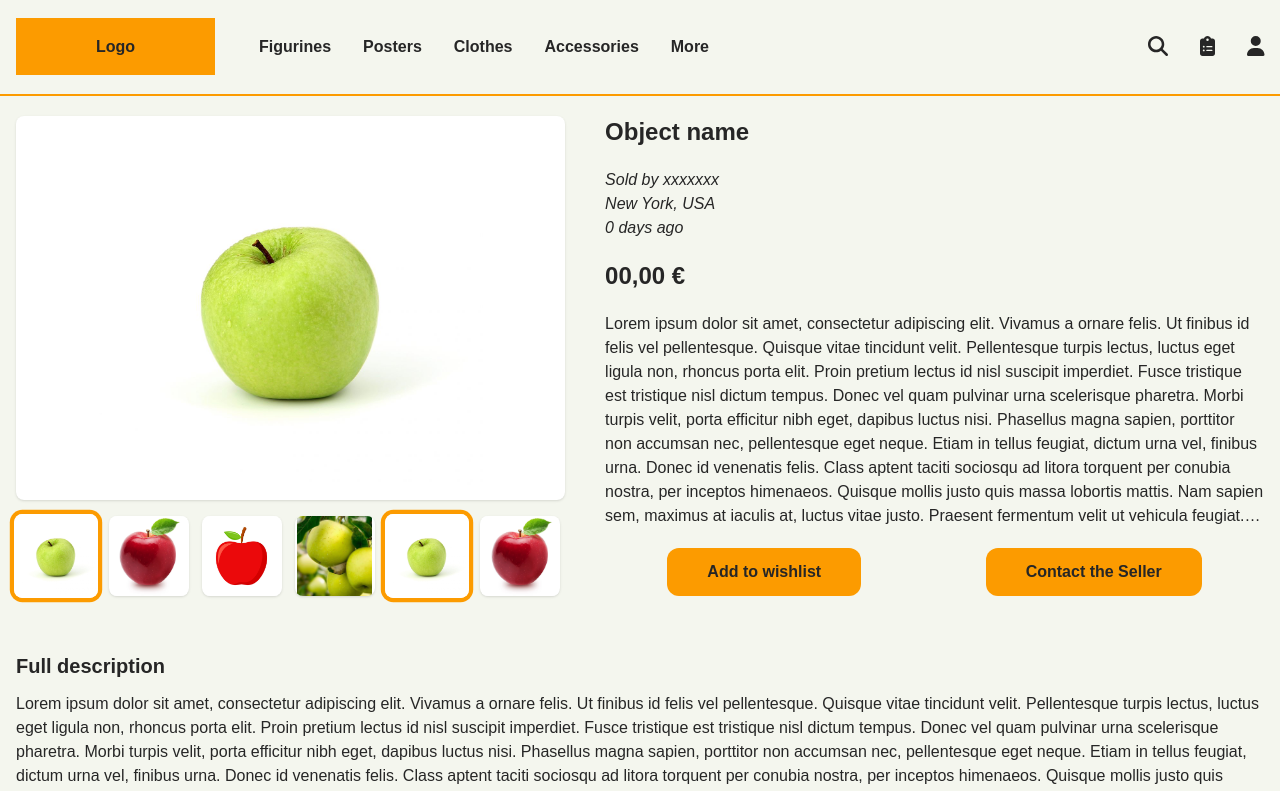
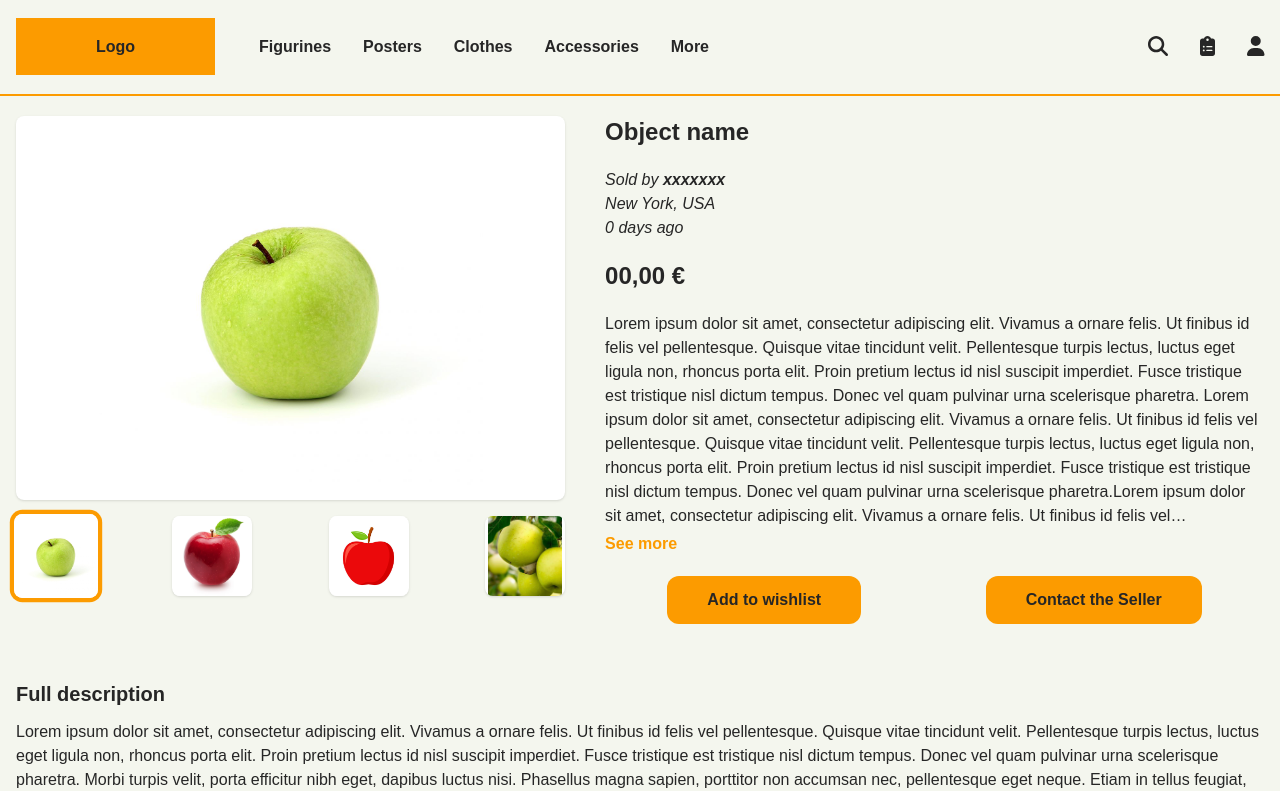
Before and after one commit to David-SDA/otaku-bazaar, a React (Create React App) app: page /announces/2 in a window 1280 px wide. Shown: the top 791 px of the page. Built offline with nearby package versions, Linux system fonts and the light colour scheme; data requests are answered from the project's data file.

Commit message:
Ajustements de la page d'un produit

```diff
--- a/src/components/pages/Announce.jsx
+++ b/src/components/pages/Announce.jsx
@@ -1,9 +1,15 @@
-import React, { useRef, useState } from 'react';
-//import { useParams } from 'react-router-dom';
+import React, { useEffect, useRef, useState } from 'react';
+import { faCaretRight, faCaretLeft } from '@fortawesome/free-solid-svg-icons';
+import { FontAwesomeIcon } from '@fortawesome/react-fontawesome';
+import { Link } from 'react-router-dom';
+import { useParams } from 'react-router-dom';
 
 export default function Announce(){
-    //const { id } = useParams();
-    // Faire la vérification de l'id
+    const { id } = useParams();
+
+    if(isNaN(id) || id <= 0){
+        throw new Error();
+    }
 
     const contactRef = useRef();
 
@@ -12,33 +18,57 @@ export default function Announce(){
         '/assets/images/pomme2.jpg',
         '/assets/images/pomme3.jpg',
         '/assets/images/pomme4.jpg',
-        '/assets/images/pomme.jpg',
-        '/assets/images/pomme2.jpg',
     ];
 
-    const [mainImage, setMainImage] = useState(images[0]);
+    const [currentIndex, setCurrentIndex] = useState(0); // Index du tableau d'images
+    const [isTruncated, setIsTruncated] = useState(false); // Vérification pour savoir si le texte est tronqué
+    const descriptionRef = useRef(null);
+    const fullDescriptionRef = useRef(null);
+
+    // Fonction pour aller à l'image suivante
+    function nextImage(){
+        setCurrentIndex((prevIndex) => (prevIndex + 1) % images.length);
+    };
+
+    // Fonction pour aller à l'image précédente
+    function prevImage(){
+        setCurrentIndex((prevIndex) => (prevIndex - 1 + images.length) % images.length);
+    };
+
+    useEffect(() => {
+        if(descriptionRef.current){
+            const element = descriptionRef.current;
+            setIsTruncated(element.scrollHeight > element.clientHeight);
+        }
+    }, []);
 
     return (
         <>
-            <div className='grid grid-cols-[5fr,6fr] gap-10'>
-                <div>
-                    <img src={mainImage} alt='' className='object-contain rounded-lg w-full h-96 shadow pointer-events-none bg-white' />
-                    <div className='grid grid-cols-6 gap-2 mt-4'>
+            <div className='lg:grid lg:grid-cols-[5fr,6fr] gap-10'>
+                <div className='relative'>
+                    <img src={images[currentIndex]} alt='' className='object-contain rounded-lg w-full h-96 shadow pointer-events-none bg-white' />
+                    <div className='hidden sm:flex justify-between mt-4'>
                         {
                             images.map((image, index) => (
-                                <img key={index} src={image} alt='Pomme' className={`cursor-pointer object-contain bg-white rounded-lg shadow h-20 w-20 ${ mainImage === image ? 'ring-4 ring-primary scale-105' : '' }`} onClick={() => setMainImage(image)} />
+                                <img key={index} src={image} alt='Pomme' className={`cursor-pointer object-contain bg-white rounded-lg shadow h-20 w-20 lg:h-16 lg:w-16 xl:h-20 xl:w-20 ${ images[currentIndex] === image ? 'ring-4 ring-primary scale-105' : '' }`} onClick={() => setCurrentIndex(index)} />
                             ))
                         }
                     </div>
+                    <button className='sm:hidden bg-primary w-8 h-8 text-white rounded-full font-bold absolute top-1/2 right-0 -translate-y-1/2' onClick={nextImage}>
+                        <FontAwesomeIcon icon={faCaretRight} size='lg' />
+                    </button>
+                    <button className='sm:hidden bg-primary w-8 h-8 text-white rounded-full font-bold absolute top-1/2 left-0 -translate-y-1/2' onClick={prevImage}>
+                        <FontAwesomeIcon icon={faCaretLeft} size='lg' />
+                    </button>
                 </div>
-                <div>
+                <div className='mt-5 lg:mt-0'>
                     <h1 className='font-bold text-2xl'>
                         Object name
                     </h1>
                     <div className='my-5'>
-                        <p className='italic'>
-                            Sold by xxxxxxx
-                        </p>
+                        <Link to={'/'} className='italic'>
+                            Sold by <span className='font-bold hover:underline'>xxxxxxx</span>
+                        </Link>
                         <p className='italic'>
                             New York, USA
                         </p>
@@ -51,12 +81,23 @@ export default function Announce(){
                             00,00 €
                         </p>
                     </div>
-                    <p className='my-5 line-clamp-[9]'>
-                        Lorem ipsum dolor sit amet, consectetur adipiscing elit. Vivamus a ornare felis. Ut finibus id felis vel pellentesque. Quisque vitae tincidunt velit. Pellentesque turpis lectus, luctus eget ligula non, rhoncus porta elit. Proin pretium lectus id nisl suscipit imperdiet. Fusce tristique est tristique nisl dictum tempus. Donec vel quam pulvinar urna scelerisque pharetra.
-                        Morbi turpis velit, porta efficitur nibh eget, dapibus luctus nisi. Phasellus magna sapien, porttitor non accumsan nec, pellentesque eget neque. Etiam in tellus feugiat, dictum urna vel, finibus urna. Donec id venenatis felis. Class aptent taciti sociosqu ad litora torquent per conubia nostra, per inceptos himenaeos. Quisque mollis justo quis massa lobortis mattis. Nam sapien sem, maximus at iaculis at, luctus vitae justo. Praesent fermentum velit ut vehicula feugiat. Quisque placerat laoreet venenatis. Donec quis quam egestas, commodo dui nec, congue ex. Aenean sit amet ultricies tellus. In iaculis ante nec laoreet elementum.
-                    </p>
-                    <div className='w-full flex justify-around'>
-                        <button className='bg-primary py-3 px-10 font-bold rounded-xl hover:scale-110 transition-all duration-300'>
+                    <div className='hidden lg:block'>
+                        <p ref={descriptionRef} className={`my-5 ${isTruncated ? 'mb-1' : ''} line-clamp-[9]`}>
+                            Lorem ipsum dolor sit amet, consectetur adipiscing elit. Vivamus a ornare felis. Ut finibus id felis vel pellentesque. Quisque vitae tincidunt velit. Pellentesque turpis lectus, luctus eget ligula non, rhoncus porta elit. Proin pretium lectus id nisl suscipit imperdiet. Fusce tristique est tristique nisl dictum tempus. Donec vel quam pulvinar urna scelerisque pharetra.
+                            Lorem ipsum dolor sit amet, consectetur adipiscing elit. Vivamus a ornare felis. Ut finibus id felis vel pellentesque. Quisque vitae tincidunt velit. Pellentesque turpis lectus, luctus eget ligula non, rhoncus porta elit. Proin pretium lectus id nisl suscipit imperdiet. Fusce tristique est tristique nisl dictum tempus. Donec vel quam pulvinar urna scelerisque pharetra.Lorem ipsum dolor sit amet, consectetur adipiscing elit. Vivamus a ornare felis. Ut finibus id felis vel pellentesque. Quisque vitae tincidunt velit. Pellentesque turpis lectus, luctus eget ligula non, rhoncus porta elit. Proin pretium lectus id nisl suscipit imperdiet. Fusce tristique est tristique nisl dictum tempus. Donec vel quam pulvinar urna scelerisque pharetra.
+
+                        </p>
+                        {isTruncated && (
+                            <button
+                                onClick={() => fullDescriptionRef.current.scrollIntoView({ behavior: 'smooth' })}
+                                className="text-primary font-bold mb-5 hover:underline"
+                            >
+                                See more
+                            </button>
+                        )}
+                    </div>
+                    <div className='w-full flex flex-col sm:flex-row justify-around'>
+                        <button className='bg-primary py-3 px-10 mb-5 sm:mb-0 font-bold rounded-xl hover:scale-105 transition-all duration-300'>
                             Add to wishlist
                         </button>
                         <button onClick={() => contactRef.current.scrollIntoView({ behavior: 'smooth' })} className='bg-primary py-3 px-10 font-bold rounded-xl hover:scale-110 transition-all duration-300'>
@@ -65,7 +106,7 @@ export default function Announce(){
                     </div>
                 </div>
             </div>
-            <div className='mt-14 mb-5'>
+            <div ref={fullDescriptionRef} className='mt-14 mb-5'>
                 <h2 className='text-xl font-bold'>
                     Full description
                 </h2>
@@ -85,6 +126,9 @@ export default function Announce(){
                     <p>
                         <span className='font-bold'>Phone Number :</span> 00 00 00 00 00
                     </p>
+                    <p>
+                        <span className='font-bold'>City :</span> city
+                    </p>
                 </div>
             </div>
         </>
```
